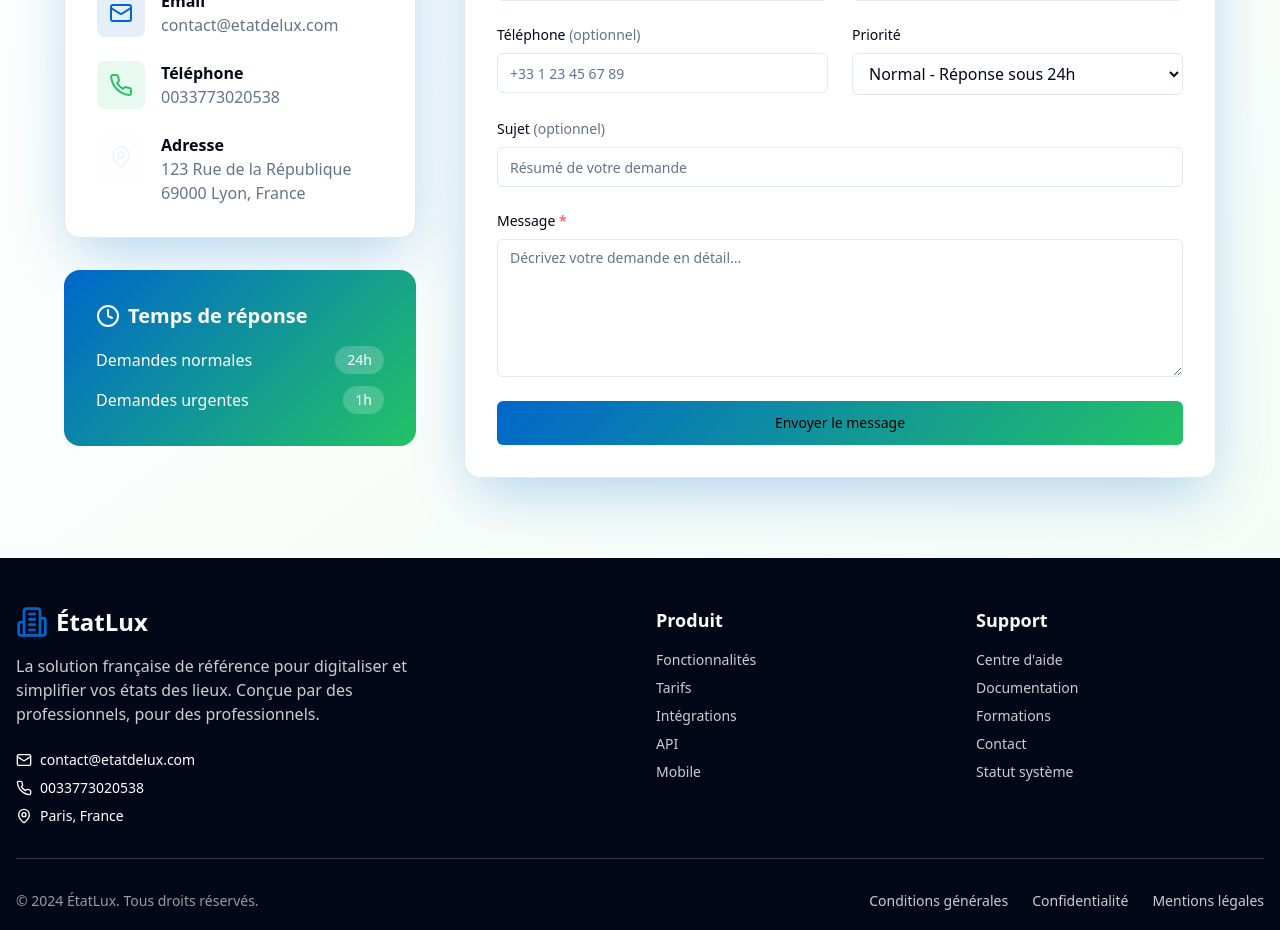
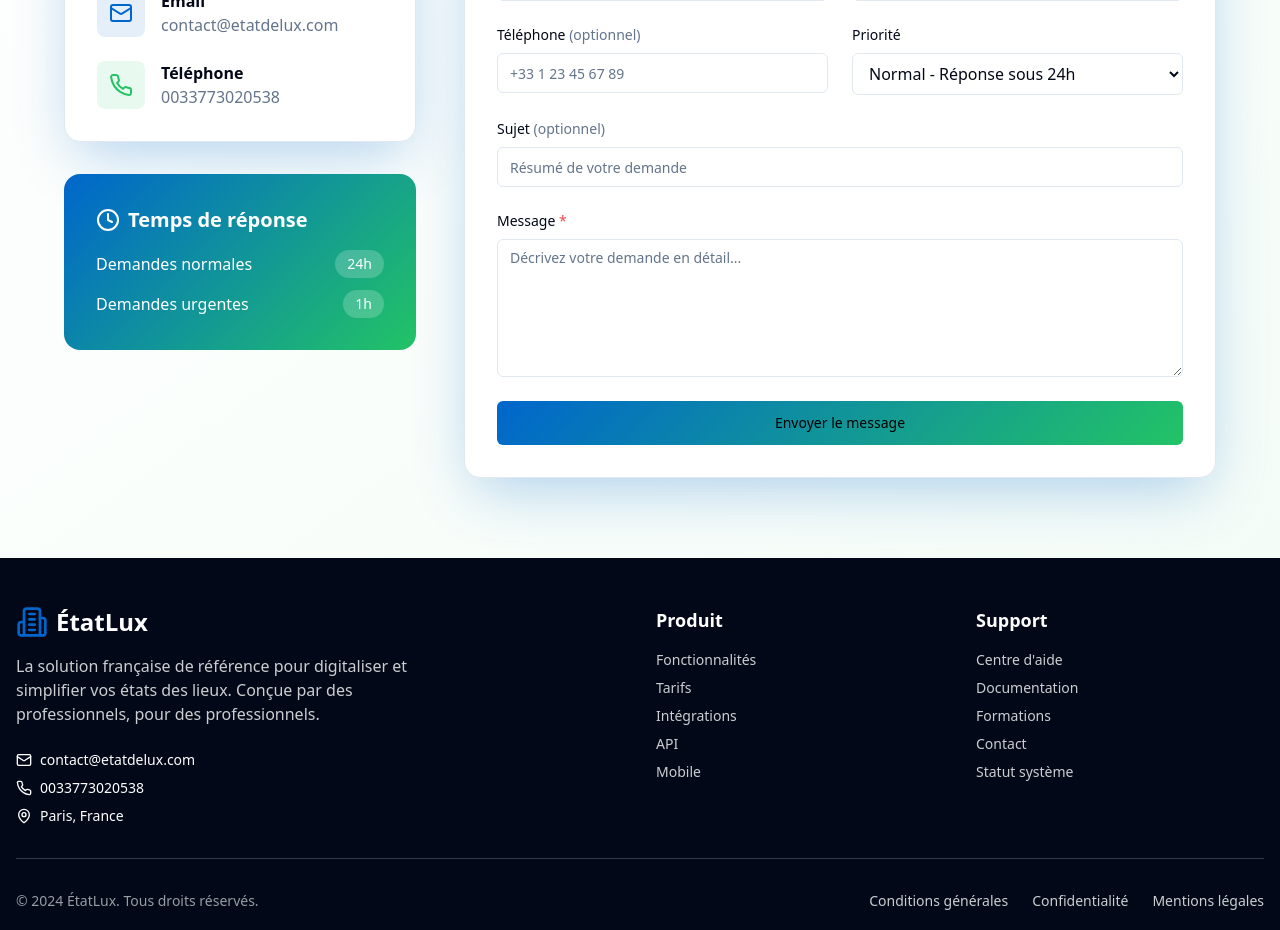
Before and after one commit to spacemen4/bien-local-market-pro, a React (Vite) app: page / in a window 1280 px wide. Shown: the part 6180-7110 px from the top of the page. Built offline with nearby package versions, Linux system fonts and the light colour scheme.

Commit message:
refactor(contact): Remove address from contact information (#31)
Removes the hardcoded physical address from the contact page.

Co-authored-by: google-labs-jules[bot] <161369871+google-labs-jules[bot]@users.noreply.github.com>

```diff
--- a/src/components/Contact.tsx
+++ b/src/components/Contact.tsx
@@ -163,15 +163,6 @@ const Contact = () => {
                   </div>
                 </div>
 
-                <div className="flex items-start space-x-4">
-                  <div className="w-12 h-12 bg-accent/10 rounded-lg flex items-center justify-center">
-                    <MapPin className="h-6 w-6 text-accent" />
-                  </div>
-                  <div>
-                    <h4 className="font-semibold text-foreground">Adresse</h4>
-                    <p className="text-muted-foreground">123 Rue de la République<br />69000 Lyon, France</p>
-                  </div>
-                </div>
               </div>
             </div>
 
```
